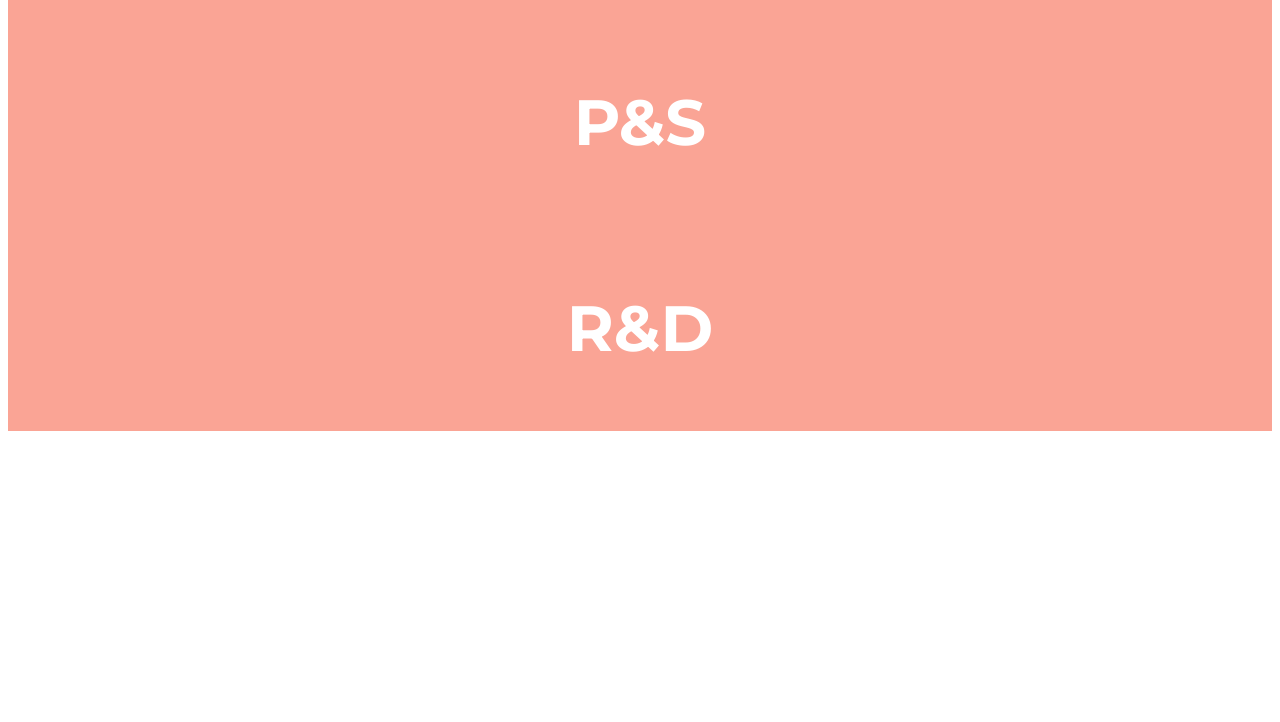
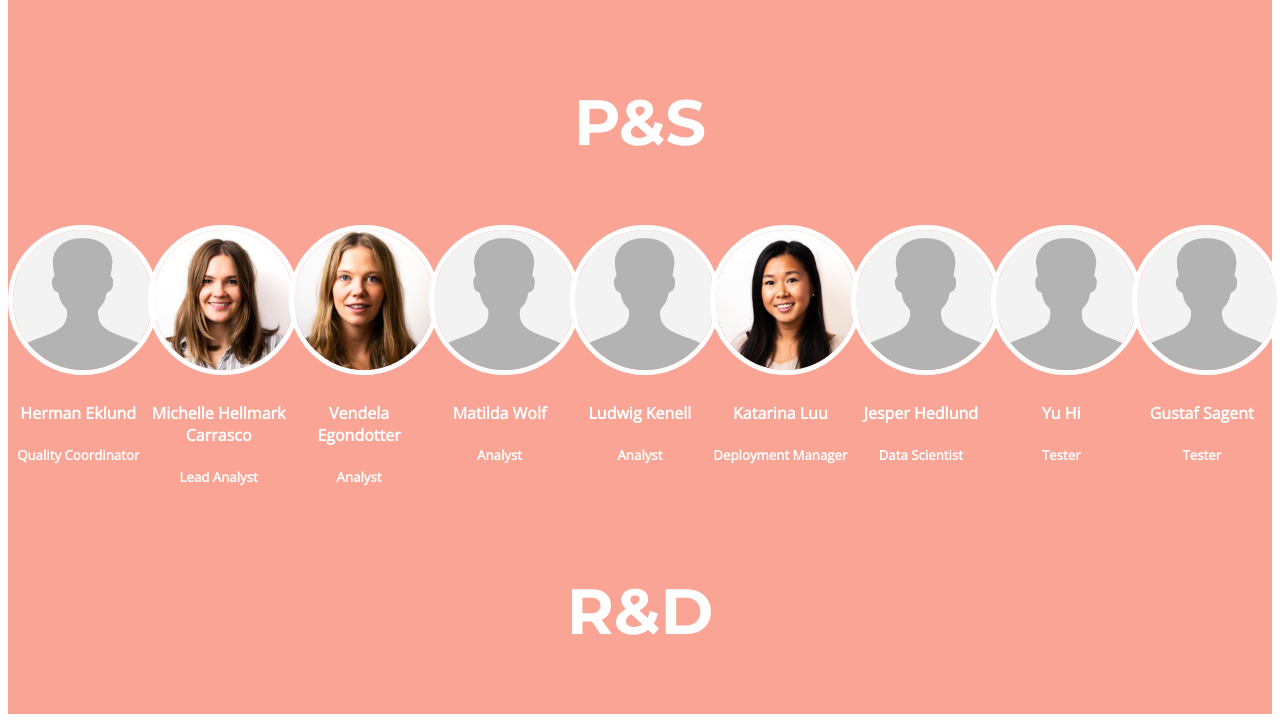
Before and after one commit to pumpumba/pumpumba, a React app: page / in a window 1280 px wide. Shown: the part 3377-4099 px from the top of the page. Before the commit the page ends 3816 px from the top, so only its background shows below. Built offline with nearby package versions, Linux system fonts and the light colour scheme.

Commit message:
Added images of P&S

```diff
--- a/src/components/CompanyInfoWrapper.js
+++ b/src/components/CompanyInfoWrapper.js
@@ -25,12 +25,56 @@ class CompanyInfoWrapper extends React.Component {
             return <EmployeeImage name={person.name} title={person.title} image={require(`../../images/${person.name.replace(/ /g, '')}.jpg`)} />
         })
 
+        const pnSDetails = [
+            {
+                name: 'Herman Eklund',
+                title: 'Quality Coordinator'
+            },
+            {
+                name: 'Michelle Hellmark Carrasco',
+                title: 'Lead Analyst'
+            },
+            {
+                name: 'Vendela Egondotter',
+                title: 'Analyst'
+            },
+            {
+                name: 'Matilda Wolf',
+                title: 'Analyst'
+            },
+            {
+                name: 'Ludwig Kenell',
+                title: 'Analyst'
+            },
+            {
+                name: 'Katarina Luu',
+                title: 'Deployment Manager'
+            },
+            {
+                name: 'Jesper Hedlund',
+                title: 'Data Scientist'
+            },
+            {
+                name: 'Yu Hi',
+                title: 'Tester'
+            },
+            {
+                name: 'Gustaf Sagent',
+                title: 'Tester'
+            }
+        ]
+
+        const pnSImages = pnSDetails.map(person => {
+            return <EmployeeImage name={person.name} title={person.title} image={require(`../../images/${person.name.replace(/ /g, '')}.jpg`)} />
+        })
+
         return (
             <section id='company-info-wrapper'>
                 <CompanySectionWrapper title={'Management'}>
                     {managmentImages}
                 </CompanySectionWrapper>
                 <CompanySectionWrapper title={'P&S'}>
+                    {pnSImages}
                 </CompanySectionWrapper>
                 <CompanySectionWrapper title={'R&D'} />
             </section>
--- a/src/styles/employee-image.scss
+++ b/src/styles/employee-image.scss
@@ -1,6 +1,7 @@
 .employee-image-wrapper {
 
     width: 25%;
+
     img {
         border-radius: 50%;
         border: 5px solid $white;
```
Also changed, not shown: images/GustafSagent.jpg (added), images/HermanEklund.jpg (added), images/JesperHedlund.jpg (added), images/LudwigKenell.jpg (added), images/MatildaWolf.jpg (added), images/MichelleHellmarkCarrasco.jpg (renamed from images/MichelleHellmark Carrasco.jpg), images/YuHi.jpg (added).
